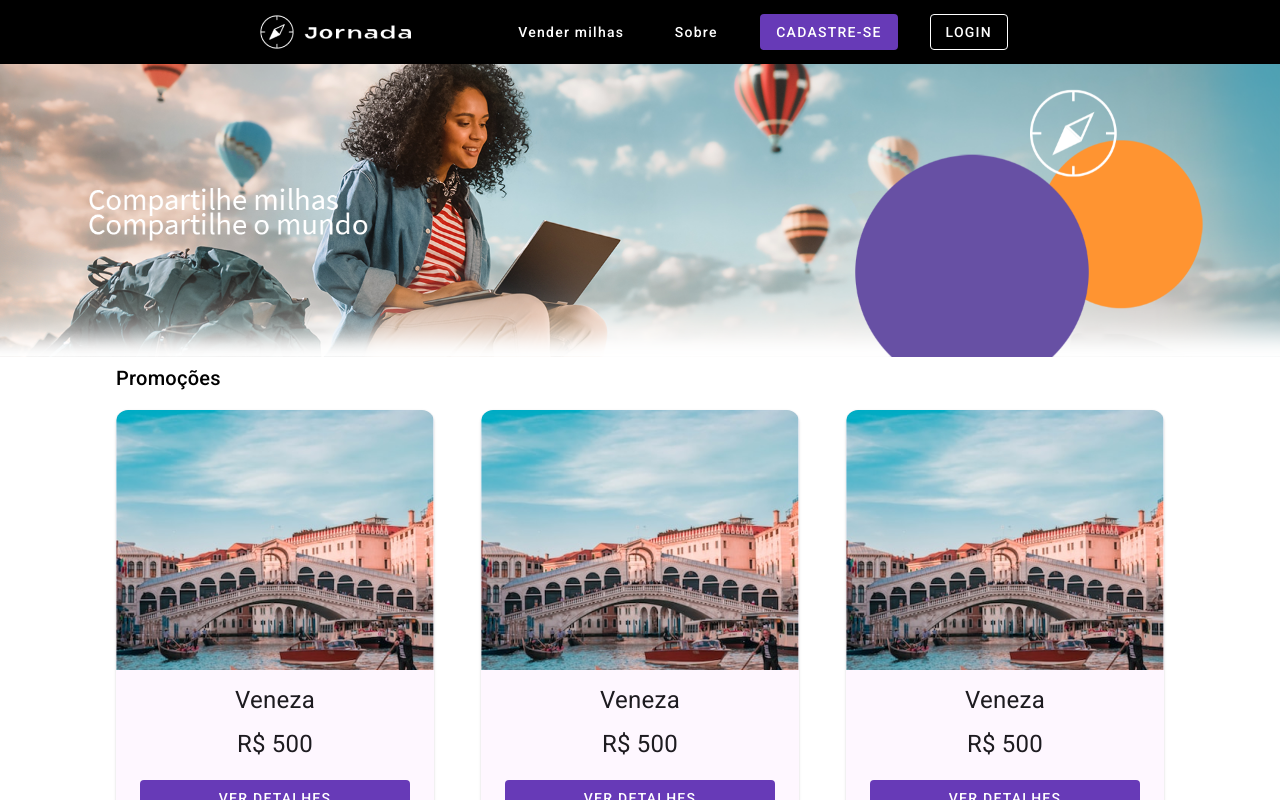
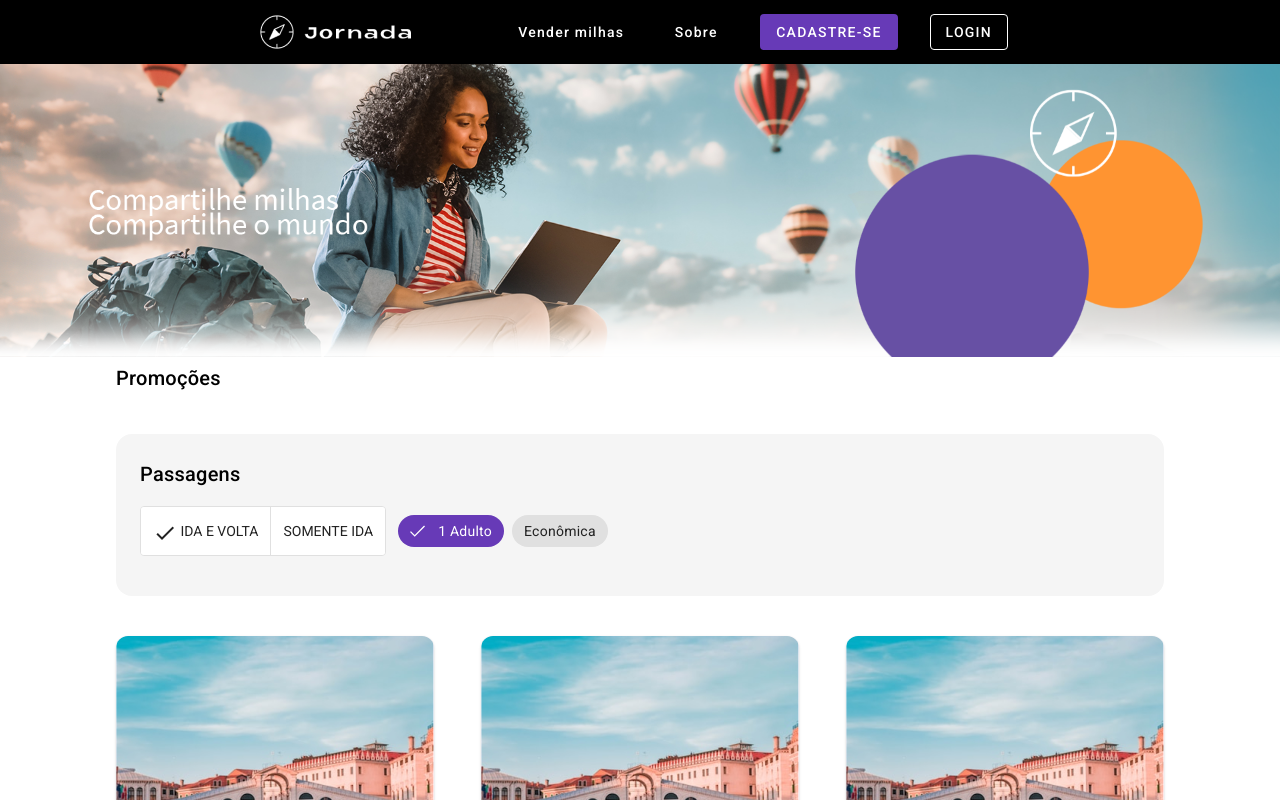
Before and after one commit to Henrique-William/jornada-milhas, an Angular app: page / in a window 1280 px wide. Shown: the top 800 px of the page. Built offline with nearby package versions, Linux system fonts and the light colour scheme.

Commit message:
aula 03 - botoes e chips

```diff
--- a/src/app/pages/home/home.component.html
+++ b/src/app/pages/home/home.component.html
@@ -4,6 +4,7 @@
 </app-banner>
 <app-container>
     <h2>Promoções</h2>
+    <app-form-busca></app-form-busca>
     <div class="card-wrapper">
         <app-card-busca></app-card-busca>
         <app-card-busca></app-card-busca>
--- /dev/null
+++ b/src/app/shared/form-busca/form-busca.component.html
@@ -0,0 +1,18 @@
+<app-card variant="secondary" class="form-busca">
+  <form>
+    <h2>Passagens</h2>
+    <div class="flex-container">
+      <mat-button-toggle-group  aria-label="Tipo de passagem">
+        <mat-button-toggle value="bold">
+          <mat-icon>check</mat-icon>
+          IDA E VOLTA
+        </mat-button-toggle>
+        <mat-button-toggle>SOMENTE IDA</mat-button-toggle>
+      </mat-button-toggle-group>
+      <mat-chip-listbox aria-label="Seleção de passagens">
+        <mat-chip-option selected="">1 Adulto</mat-chip-option>
+        <mat-chip-option>Econômica</mat-chip-option>
+      </mat-chip-listbox>
+    </div>
+  </form>
+</app-card>
--- /dev/null
+++ b/src/app/shared/form-busca/form-busca.component.scss
@@ -0,0 +1,16 @@
+.form-busca {
+  margin: 40px 0;
+  display: block;
+  .flex-container {
+    display: flex;
+    align-items: center;
+    gap: 12px;
+    margin: 16px 0;
+  }
+  .input-container {
+    margin-bottom: -1.25em;
+  }
+  .mat-button-toggle-checked {
+    background-color: #F7F2FA;
+ }
+}
```
Also changed, not shown: src/app/app.module.ts (+10 -2 lines), src/app/shared/form-busca/form-busca.component.ts (added, +10 -0 lines), 1 other file (tests, documents, lock files or other folders).
